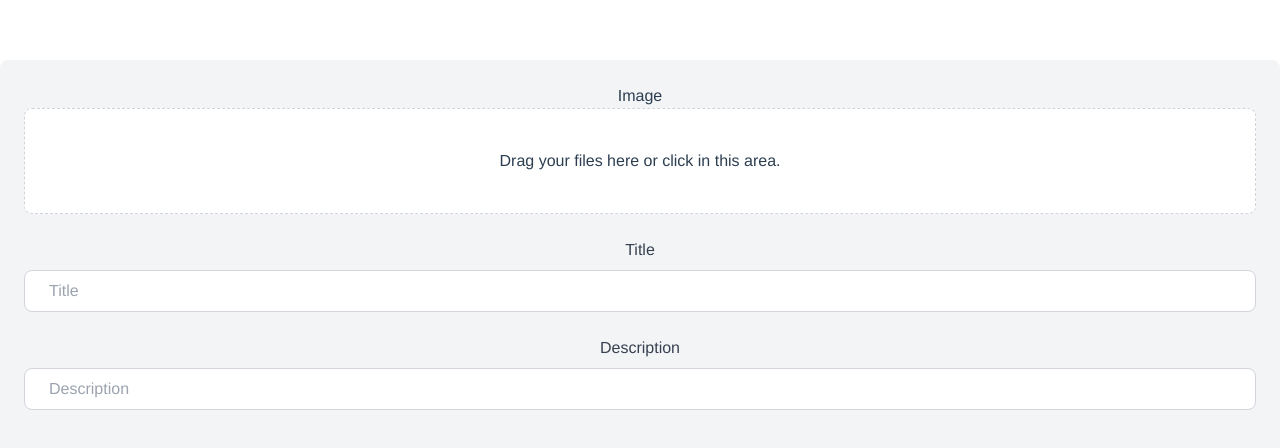
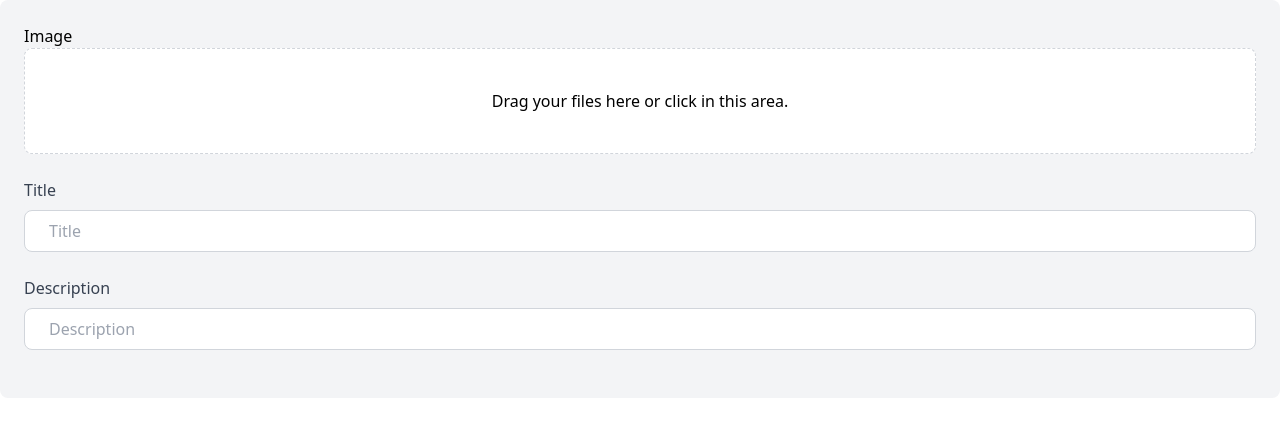
Before and after one commit to gregorlaan/the-social-media-tool, a Vue app: page / in a window 1280 px wide. Shown: the top 448 px of the page. Built offline with nearby package versions, Linux system fonts and the light colour scheme.

Commit message:
Remove vue example styles

```diff
--- a/src/App.vue
+++ b/src/App.vue
@@ -14,12 +14,4 @@ export default {
 </script>
 
 <style>
-#app {
-  font-family: Avenir, Helvetica, Arial, sans-serif;
-  -webkit-font-smoothing: antialiased;
-  -moz-osx-font-smoothing: grayscale;
-  text-align: center;
-  color: #2c3e50;
-  margin-top: 60px;
-}
 </style>
```
